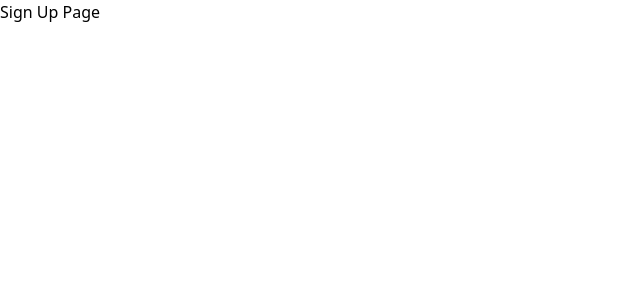
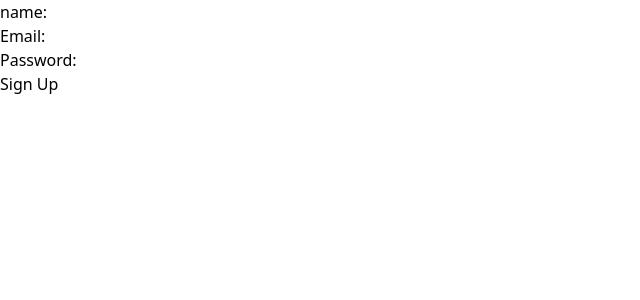
Before and after one commit to vamsigajula14/Progress-Tracker-Frontend, a React (Vite) app: page /signup in a window 1280 px wide. Shown: the top 300 px of the page, without its empty margins (0-640 px from the left). Built offline with nearby package versions, Linux system fonts and the light colour scheme.

Commit message:
Signup page done without styling

```diff
--- a/src/App.jsx
+++ b/src/App.jsx
@@ -7,21 +7,22 @@ import {Dashboard} from './pages/Dashboard';
 import {Projects} from './pages/Projects';
 import {ProjectDetails} from './pages/ProjectDetails';
 import {SignUp} from './pages/Signup';
+import { Layout } from './components/Layout';
+
 
 function App() {
-
-
   return (
       <BrowserRouter>
         <Routes>
-        <Route path="/" element={<Dashboard />} />
+
+            <Route path="/" element={<Layout />} />
             <Route path="/login" element={<Login />} />
             <Route path="/signup" element={<SignUp />} />
             <Route path="/projects" element={<Projects />} />
             <Route path="/projects/:id" element={<ProjectDetails />} />
+            <Route path="/dashboard" element={<Dashboard />} />
         </Routes>
       </BrowserRouter>
-  )
+  );
 }
-
 export default App;
--- /dev/null
+++ b/src/components/Layout.jsx
@@ -0,0 +1,19 @@
+import {Link} from 'react-router-dom';
+
+export const Layout = ({children}) => {
+  return (
+    <div>
+      <nav>
+        <ul>
+          <li><Link to="/">Dashboard</Link></li>
+          <li><Link to="/projects">Projects</Link></li>
+          <li><Link to="/login">Login</Link></li>
+          <li><Link to="/signup">Sign Up</Link></li>
+        </ul>
+      </nav>
+      <main>
+        {children}
+      </main>
+    </div>
+  );
+};
--- a/src/pages/Signup.jsx
+++ b/src/pages/Signup.jsx
@@ -1,3 +1,62 @@
+import {useState} from "react";
+import { useNavigate} from "react-router-dom";
+import axios from "axios";
 export function SignUp(){
-    return <div>Sign Up Page</div>
+    const [name,setName] = useState('');
+    const [email,setEmail] = useState('');
+    const [password,setPassword] = useState('');
+    const navigate = useNavigate();
+    async function signUp(event){
+        event.preventDefault();
+        if(isEmpty(name)){
+            alert("name is empty");
+            return
+        }
+        if(!passwordValidation()){
+            alert("password must have atleast 6 characters");
+            return;
+        }
+        if(isEmpty(email)){
+            alert("email id empty");
+            return;
+        }
+        const user = {name,email:email.trim(),password:password.trim()};
+        try{
+            await axios.post('https://progress-tracker-backend-hyf8.onrender.com/api/auth/register',user);
+            setName('');
+            setEmail('');
+            setPassword('');
+        }
+        catch (error) {
+            console.error("Error signing up:", error);
+            alert(error.response?.data?.message || "Error signing up");
+            return;
+        }
+
+        console.log(user);
+        navigate('/login');
+    }
+    function isEmpty(object){
+        return object.length === 0;
+    }
+    function passwordValidation(){
+        return password.length >= 6;
+    }
+    return <div>
+        <form onSubmit={signUp}>
+            <div>
+                <label htmlFor="name">name:</label>
+                <input type = "text" id ="name" value={name} onChange={e => setName(e.target.value)} />
+            </div>
+            <div>
+                <label htmlFor="email">Email:</label>
+                <input type = "email" id ="email" value={email} onChange={e => setEmail(e.target.value)} />
+            </div>
+            <div>
+                <label htmlFor = "password">Password:</label>
+                <input type = "password" id ="password" value={password} onChange={e => setPassword(e.target.value)} />
+            </div>
+            <button type="submit">Sign Up</button>
+        </form>
+    </div>
 }
```
Lines whose indentation alone changed are shown as unchanged.
